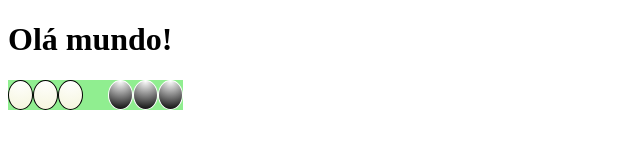
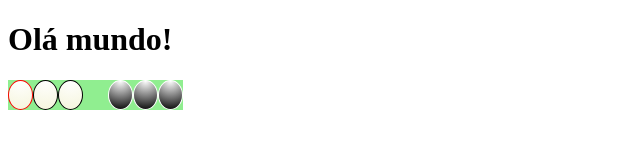
Before and after one commit to ufjf-dcc202/ufjf-dcc202-2025-1-a-atv05-Samirjc, a plain HTML site: page index.html in a window 1280 px wide. Both pictures are taken after a click on the element 20 px from the left and 94 px from the top of the page. Shown: the full height of the page, 0-640 px from the left. Drawn offline with Linux system fonts and the light colour scheme.

Commit message:
destaca disco selecionado

```diff
--- a/discos.js
+++ b/discos.js
@@ -1,5 +1,9 @@
 const tabuleiro = ['branco', 'branco', 'branco', '', 'preto', 'preto', 'preto'];
 let selecionado = null;
+
+export function getSelecionado() {
+    return selecionado;
+}
 
 export function seleciona(posicao) {
     if(selecionado === null) {
--- a/index.html
+++ b/index.html
@@ -54,6 +54,9 @@
         .disco[data-posicao="6"] {
             grid-column: 7;
         }
+        .disco.selecionado {
+            border-color: red;
+        }
     </style>
 </head>
 <body>
--- a/main.js
+++ b/main.js
@@ -1,4 +1,4 @@
-import { getTabuleiro, seleciona } from "./discos.js";
+import { getSelecionado, getTabuleiro, seleciona } from "./discos.js";
 
 const eH1 = document.querySelector("h1");
 eH1.textContent = "Olá mundo!";
@@ -14,7 +14,11 @@ function atualizaTabuleiro() {
         const tabuleiro = getTabuleiro();
         const disco1 = criaDisco(tabuleiro[i], i);
         eTabuleiro.append(disco1);
-        disco1.addEventListener("click", cliqueDisco)
+        disco1.addEventListener("click", cliqueDisco);
+
+        if(i === getSelecionado()) {
+            disco1.classList.add("selecionado");
+        }
     }
 }
 
```
